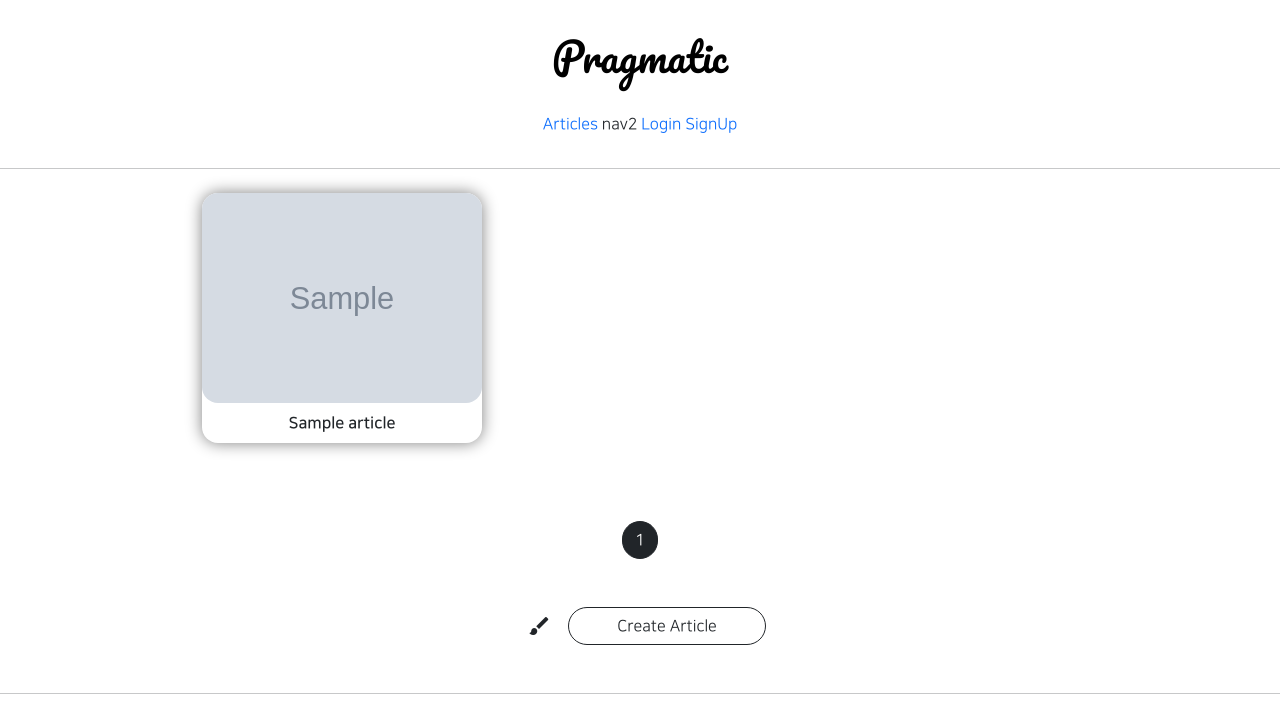
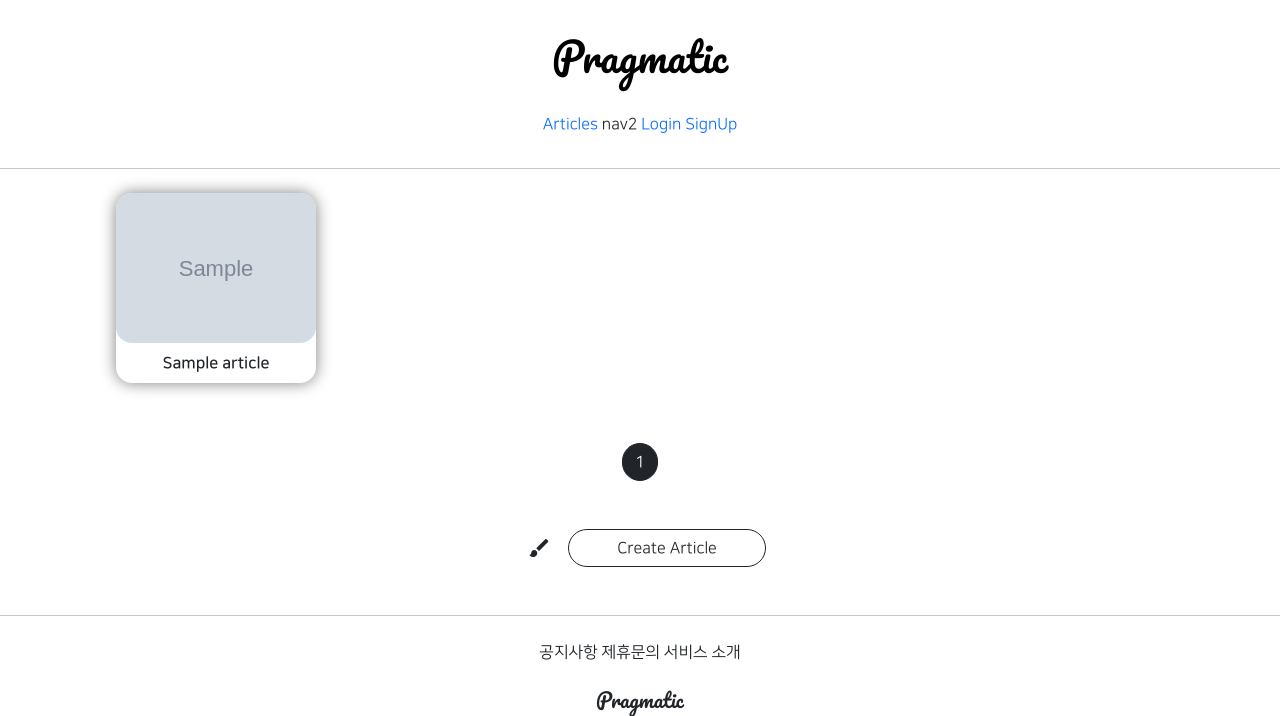
Before and after one commit to success899/gis_4ban_1, a Django app: page /articles/list/ in a window 1280 px wide. Shown: the top 716 px of the page. Run offline with Django 3.2, Linux system fonts and the light colour scheme; tables that the repository leaves empty hold one stand-in row (values such as "Sample post"); grey boxes marked "Sample" are stand-in pictures; parts of the project's set-up code (start-up, migrations or seed data) failed here and were passed over; some libraries are stand-ins or nearby versions.

Commit message:
210813 class commit 2

```diff
--- a/articleapp/templates/articleapp/list.html
+++ b/articleapp/templates/articleapp/list.html
@@ -5,8 +5,14 @@
 {% block content %}
 
     <style>
+        .container {
+            padding: 0;
+            margin: 0 auto;
+        }
+
         .container div {
-          width: 280px;
+          width: 45%;
+          max-width: 200px;
           display: flex;
           justify-content: center;
           align-items: center;
--- a/articleapp/views.py
+++ b/articleapp/views.py
@@ -59,4 +59,4 @@
     model = Article
     context_object_name = 'article_list'
     template_name = 'articleapp/list.html'
-    paginate_by = 1
+    paginate_by = 20
--- a/static/js/magicgrid.js
+++ b/static/js/magicgrid.js
@@ -277,7 +277,7 @@ MagicGrid.prototype.listen = function listen () {
 let magicGrid = new MagicGrid({
   container: '.container',
   animate: true,
-  gutter: 30,
+  gutter: 12,
   static: true,
   useMin: true
 });
```
